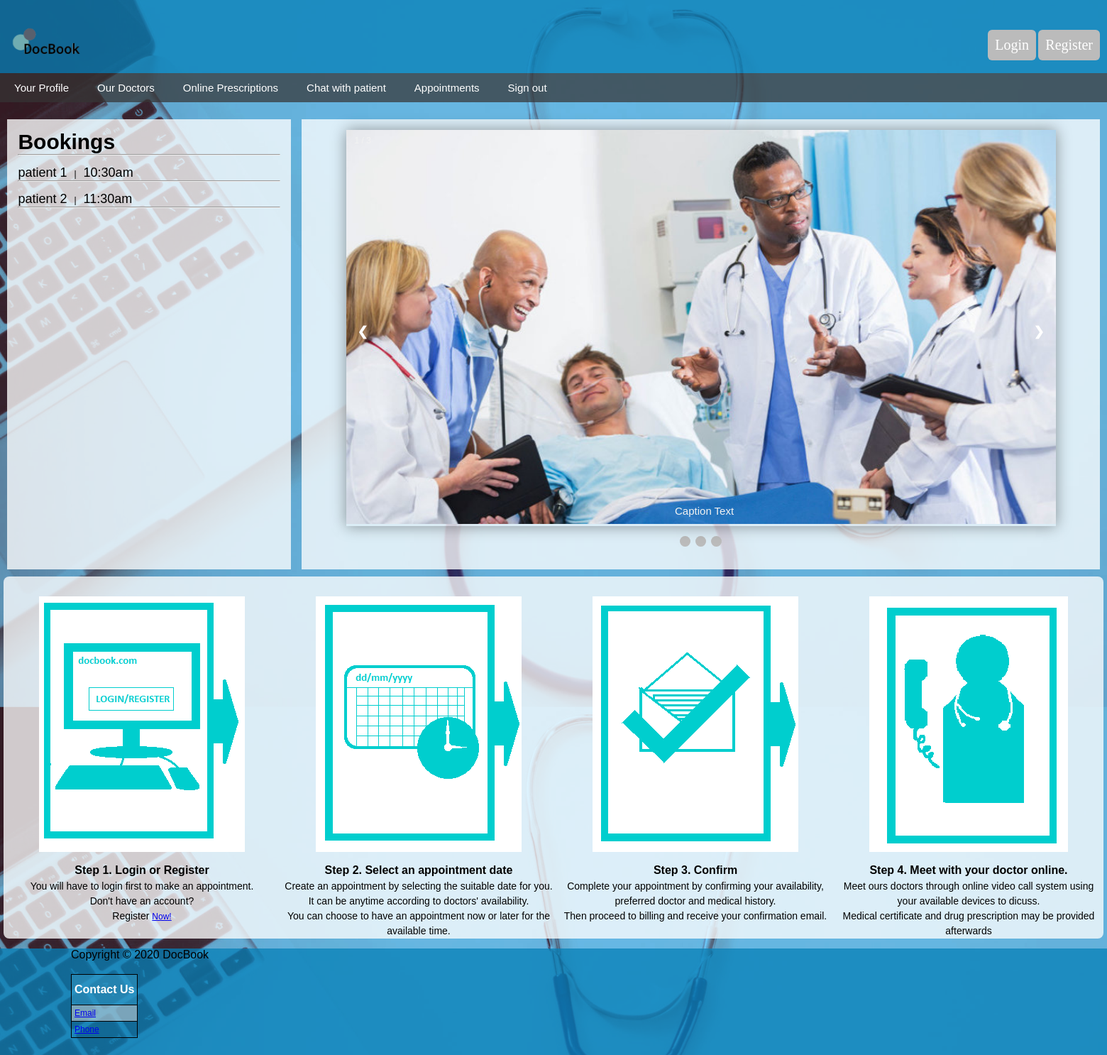
After one commit to VP1996/SES1A-TM-5, a PHP site: page /patienthomepage.html in a window 1560 px wide. The commit adds this page. Shown: the whole page at 71% size. Run offline with PHP 8.4, Linux system fonts and the light colour scheme.

Commit message:
Added doctors schedule and patient homepage html

```diff
--- a/docbook/css/style.css
+++ b/docbook/css/style.css
@@ -14,6 +14,94 @@ body {
     background-size: cover;
 
 }
+
+
+
+/* Slideshow container */
+.slideshow-container {
+  max-width: 1000px;
+  position: relative;
+  margin: auto;
+  flex: 4;
+  box-shadow: 0 0 20px rgba(0, 0, 0, 0.4);
+}
+
+/* Hide the images by default */
+.mySlides {
+  display: none;
+}
+
+/* Next & previous buttons */
+.prev, .next {
+  cursor: pointer;
+  position: absolute;
+  top: 50%;
+  width: auto;
+  margin-top: -22px;
+  padding: 16px;
+  color: white;
+  font-weight: bold;
+  font-size: 18px;
+  transition: 0.6s ease;
+  border-radius: 0 3px 3px 0;
+  user-select: none;
+}
+
+/* Position the "next button" to the right */
+.next {
+  right: 0;
+  border-radius: 3px 0 0 3px;
+}
+
+/* On hover, add a black background color with a little bit see-through */
+.prev:hover, .next:hover {
+  background-color: rgba(0,0,0,0.8);
+}
+
+/* Caption text */
+.text {
+  color: #f2f2f2;
+  font-size: 15px;
+  padding: 5px 5px;
+  position: absolute;
+  bottom: 8px;
+  width: 100%;
+  text-align: center;
+}
+
+/* Number text (1/3 etc) */
+.numbertext {
+  color: #f2f2f2;
+  font-size: 12px;
+  padding: 8px 12px;
+  position: absolute;
+  top: 0;
+}
+
+/* The dots/bullets/indicators */
+.dot {
+  cursor: pointer;
+  height: 15px;
+  width: 15px;
+  margin: 0 2px;
+  background-color: #bbb;
+  border-radius: 50%;
+  display: inline-block;
+  transition: background-color 0.6s ease;
+}
+
+.active, .dot:hover {
+  background-color: #717171;
+}
+
+/* Fading animation */
+.fade {
+  -webkit-animation-name: fade;
+  -webkit-animation-duration: 1.5s;
+  animation-name: fade;
+  animation-duration: 1.5s;
+}
+
 
 /* flexbox */
 
--- /dev/null
+++ b/docbook/js/Slideshow.js
@@ -0,0 +1,28 @@
+var slideIndex = 1;
+showSlides(slideIndex);
+
+// Next/previous controls
+function plusSlides(n) {
+  showSlides(slideIndex += n);
+}
+
+// Thumbnail image controls
+function currentSlide(n) {
+  showSlides(slideIndex = n);
+}
+
+function showSlides(n) {
+  var i;
+  var slides = document.getElementsByClassName("mySlides");
+  var dots = document.getElementsByClassName("dot");
+  if (n > slides.length) {slideIndex = 1}
+  if (n < 1) {slideIndex = slides.length}
+  for (i = 0; i < slides.length; i++) {
+      slides[i].style.display = "none";
+  }
+  for (i = 0; i < dots.length; i++) {
+      dots[i].className = dots[i].className.replace(" active", "");
+  }
+  slides[slideIndex-1].style.display = "block";
+  dots[slideIndex-1].className += " active";
+}
--- /dev/null
+++ b/docbook/patienthomepage.html
@@ -0,0 +1,168 @@
+<!DOCTYPE html>
+<html>
+    <header>
+        <title> DocBook </title>
+        <link rel="stylesheet" type="text/css" href= "./css/style.css" />
+        <script src="./js/Slideshow.js" type="text/javascript"></script>
+    </header>
+    <div class="headerMenu">
+        <div class="container2">
+            <div class="container2-box" style="flex-basis: 50%;">
+                <div id="wrapper">
+                    <div class="logo">
+                        <a href="index.html">
+                        <img src="./img/docbook-logo.png"/>
+                        </a>
+                    </div>
+                </div>
+            </div>
+            <div class="container2-box" style="flex-basis: 50%;">
+                <div style="text-align: right; padding-right: 10px;">
+                    <br>
+                    <br>
+                    <br>
+                    <button class="loginbutton">Login</button>
+                    <button class="loginbutton">Register</button>
+                </div>
+            </div>
+        </div>
+    </div>
+
+        <div class="navbar" >
+
+                <a href="#">Your Profile</a>
+                <a href="#">Our Doctors</a>
+                <a href="#">Online Prescriptions</a>
+                <a href="#">Chat with patient</a>
+                <a href="#">Appointments</a>
+                <a href="#">Sign out</a>
+
+
+        </div>
+
+        <div>
+            <br>
+
+        </div>
+
+        <div class="container1" style="flex-direction: row; padding: 10px;  ">
+            <div style="flex-basis: 25%; background-color: rgba(255, 255, 255, 0.774); padding: 1%; overflow: auto;">
+                 <h3>Bookings</h3>
+                 <hr style="color: #000;">
+
+                <!-- Add your php here -->
+
+                 <br>
+                 <label>patient 1</label> &nbsp | &nbsp <label>10:30am</label>
+                 <hr style="color: #000;">
+                 <br>
+                 <label>patient 2</label> &nbsp | &nbsp <label>11:30am</label>
+                 <hr style="color: #000;">
+
+                <!---->
+
+            </div>
+            <div style="flex-basis: 1%;">
+            </div>
+            <div style="flex-basis: 74%; background-color: rgba(255, 255, 255, 0.774); padding: 1%;">
+                <!-- Slideshow container -->
+                <div class="slideshow-container">
+
+                    <!-- Full-width images with number and caption text -->
+
+                    <div class="mySlides fade" style="display: block;">
+                        <div class="numbertext">1 / 3</div>
+                        <img src="./img/5doctors.jpg" style="width:100%">
+                        <div class="text">Caption Text</div>
+                    </div>
+
+                    <div class="mySlides fade">
+                        <div class="numbertext">2 / 3</div>
+                        <img src="./img/coffin1.jpeg" style="width:100%">
+                        <div class="text">Caption Two</div>
+                    </div>
+
+                    <div class="mySlides fade">
+                        <div class="numbertext">3 / 3</div>
+                        <img src="./img/coffin2.jpg" style="width:100%">
+                        <div class="text">Caption Three</div>
+                    </div>
+
+                    <!-- Next and previous buttons -->
+                    <a class="prev" onclick="plusSlides(-1)">&#10094;</a>
+                    <a class="next" onclick="plusSlides(1)">&#10095;</a>
+                    </div>
+                    <br>
+
+                    <!-- The dots/circles -->
+                    <div style="text-align:center">
+                    <span class="dot" onclick="currentSlide(1)"></span>
+                    <span class="dot" onclick="currentSlide(2)"></span>
+                    <span class="dot" onclick="currentSlide(3)"></span>
+                    <br>
+                    <br>
+                </div>
+            </div>
+        </div>
+
+        <div class="container1">
+            <div class="box1" style="flex: 70%; background-color: rgba(255, 255, 255, 0.767); border-radius: 8px;">
+                <br>
+                <div class="container2">
+                    <div class="container2-box" style="height: 100%;"><img src="./img/appointment1.png" style="vertical-align: middle; align-self: center; padding-left: 50px; padding-right: 50px;"/>
+                        <div>
+                            <br>
+                            <p style="text-align: center;"><b class="big">Step 1. Login or Register</b></p>
+                            <p class="normal" style="text-align: center;">You will have to login first to make an appointment.<br>Don't have an account?<br>Register <a href="#">Now!</a></p>
+                        </div>
+                    </div>
+                    <div class="container2-box" style="height: 100%;"><img src="./img/appointment2.png" style="vertical-align: middle; padding-left: 50px; padding-right: 50px;"/>
+                        <div>
+                            <br>
+                            <p style="text-align: center;"><b class="big">Step 2. Select an appointment date</b></p>
+                            <p class="normal" style="text-align: center;">Create an appointment by selecting the suitable date for you.<br>It can be anytime according to doctors' availability.<br>You can choose to have an appointment now or later for the available time.</p>
+                        </div>
+                    </div>
+                    <div class="container2-box" style="height: 100%;"><img src="./img/appointment3.png" style="vertical-align: middle; padding-left: 50px; padding-right: 50px;"/>
+                        <div>
+                            <br>
+                            <p style="text-align: center;"><b class="big">Step 3. Confirm</b></p>
+                            <p class="normal" style="text-align: center;">Complete your appointment by confirming your availability, preferred doctor and medical history.<br>Then proceed to billing and receive your confirmation email.</p>
+                        </div>
+                    </div>
+                    <div class="container2-box" style="height: 100%;"><img src="./img/appointment4.png" style="vertical-align: middle; padding-left: 50px; padding-right: 50px;"/>
+                        <div>
+                            <br>
+                            <p style="text-align: center;"><b class="big">Step 4. Meet with your doctor online.</b></p>
+                            <p class="normal" style="text-align: center;">Meet ours doctors through online video call system using your available devices to dicuss.<br>Medical certificate and drug prescription may be provided afterwards</p>
+                        </div>
+                    </div>
+                </div>
+            </div>
+            <div class="box2" style="flex-basis: 30%;"></div>
+            <div class="box3" style="flex-basis: 30%;"></div>
+        </div>
+        <br>
+
+        <div class="footer" style="position: relative;">
+            <div>
+                <p style="font-size: 16px; color: #000; font-family: sans-serif; padding-left: 100px;"> Copyright &copy; 2020 DocBook </p>
+            </div>
+            <br>
+            <div style="padding-left: 100px;">
+                <table id="contact">
+                    <tr>
+                      <th><b style="font-size: 16px;">Contact Us</b></th>
+                    </tr>
+                    <tr>
+                      <td><a href="#">Email</a></td>
+                    </tr>
+                    <tr>
+                      <td><a href="#">Phone</a></td>
+                    </tr>
+                  </table>
+            </div>
+        </div>
+    </body>
+
+</html>
```
Also changed, not shown: docbook/doctorschedule.html (added, +100 -0 lines), docbook/js/loginrego/login.php (added, +60 -0 lines), docbook/js/loginrego/registration.php (added, +50 -0 lines), docbook/img/5doctors.jpg (added), docbook/img/coffin1.jpeg (added), docbook/img/coffin2.jpg (added), docbook/js/loginrego/config.php (added), docbook/js/loginrego/index.php (added). Lines whose indentation alone changed are shown as unchanged.
